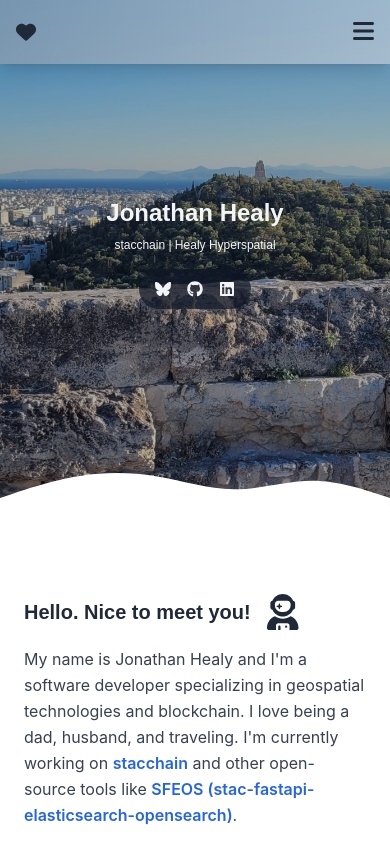
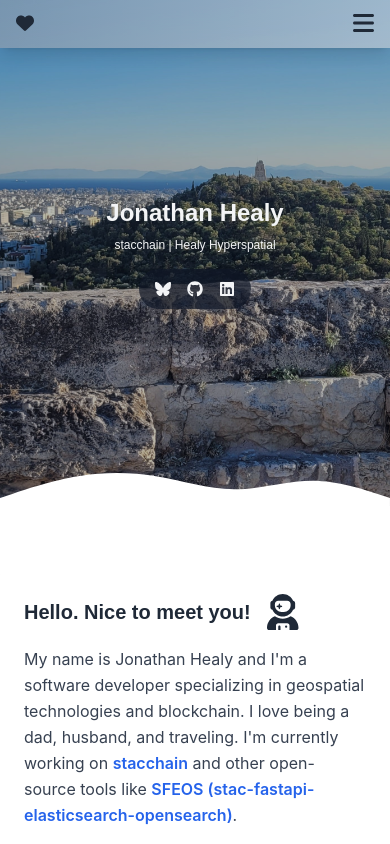
Before and after one commit to jonhealy1/personal-react-site, a React (Create React App) app: page / in a window 390 px wide. Shown: the top 844 px of the page. Built offline with nearby package versions, Linux system fonts and the light colour scheme; no server answers; a web font is replaced by a local one.

Commit message:
adjust navbar for landscape

```diff
--- a/src/components/Navbar.js
+++ b/src/components/Navbar.js
@@ -18,14 +18,14 @@
       }}
     >
       <div className="max-w-6xl mx-auto px-4">
-        <div className="flex justify-between items-center py-4 text-gray-800">
+        {/* Reduced top/bottom padding on very small screens */}
+        <div className="flex justify-between items-center py-2 sm:py-4 text-gray-800">
           {/* Logo */}
           <div className="font-bold font-lexend">
-            {/* Show heart on small screens */}
-            <a href="#bio" className="text-xl sm:hidden">
+            {/* Smaller text size for mobile view */}
+            <a href="#bio" className="text-lg sm:hidden">
               <FontAwesomeIcon icon={faHeart} />
             </a>
-            {/* Show full text on larger screens */}
             <a href="#bio" className="hidden sm:inline-block sm:text-xl">
               Welcome to my website
             </a>
```
